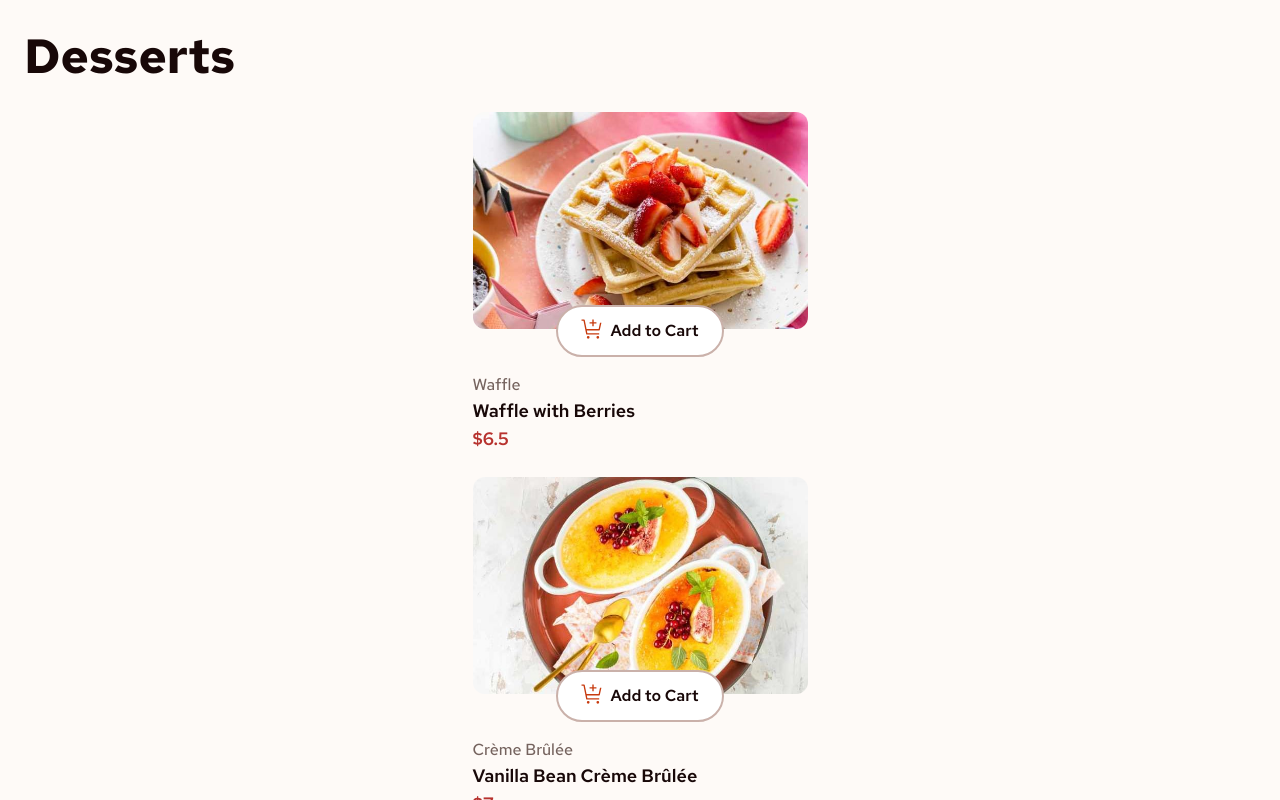
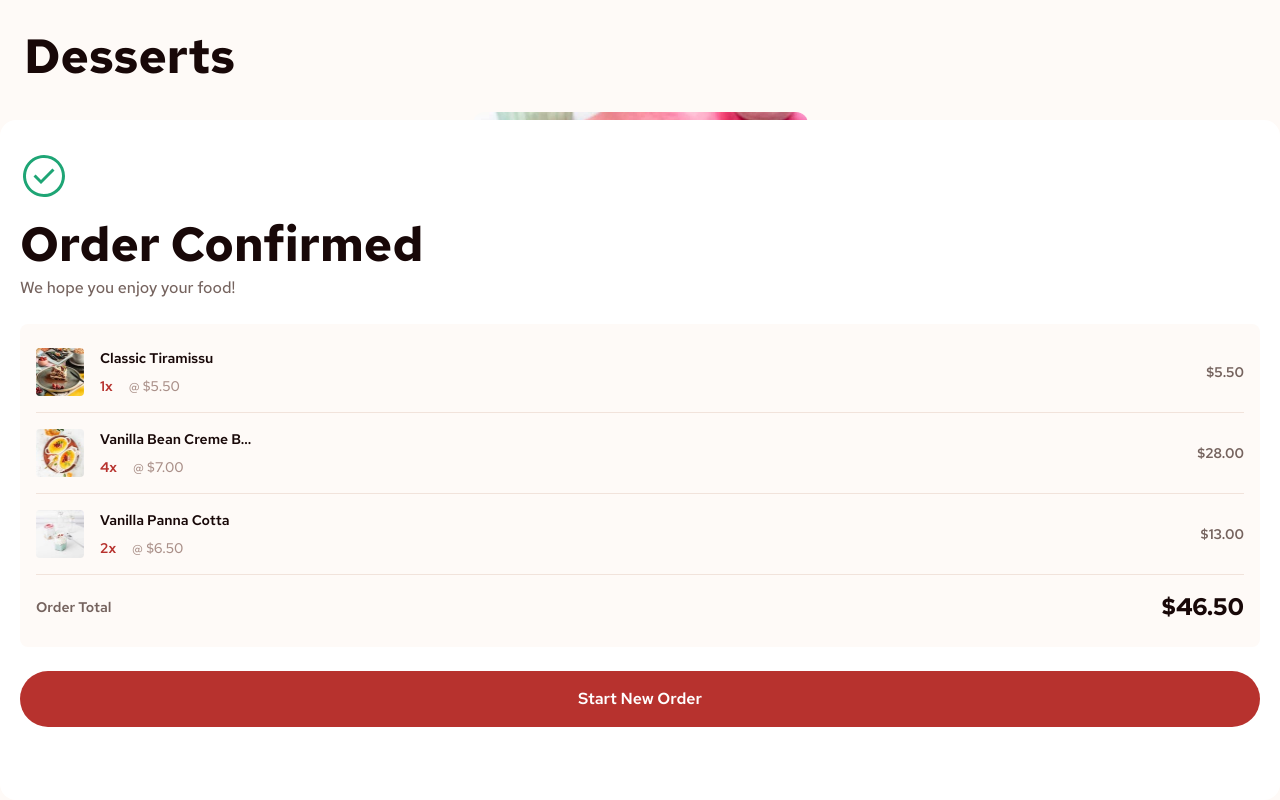
Before and after one commit to Abaljerind/product-list-with-card, a React (Vite) app: page / in a window 1280 px wide. Shown: the top 800 px of the page. Built offline with nearby package versions, Linux system fonts and the light colour scheme.

Commit message:
Create order confirmation UI with static data
Create top section, consist of tag img, h1 and small
Create list of foods section with 3 data food, total price and button

```diff
--- a/src/App.jsx
+++ b/src/App.jsx
@@ -6,6 +6,10 @@ import plus from "/images/icon-increment-quantity.svg";
 import minus from "/images/icon-decrement-quantity.svg";
 import iconRemove from "/images/icon-remove-item.svg";
 import iconCarbon from "/images/icon-carbon-neutral.svg";
+import orderSuccess from "/images/icon-order-confirmed.svg";
+import tiramisu from "/images/image-tiramisu-thumbnail.jpg";
+import vanillaBean from "/images/image-creme-brulee-thumbnail.jpg";
+import vanillaPanna from "/images/image-panna-cotta-thumbnail.jpg";
 
 document.body.style.backgroundColor = "rgb(254, 250, 247)";
 function App() {
@@ -213,6 +217,83 @@ function App() {
           </div>
         </div>
       )}
+
+      <div className="font-red-hat fixed bottom-0 z-[999] flex h-full max-h-[85vh] w-full flex-col items-start overflow-y-scroll rounded-2xl bg-white px-5 py-8">
+        <img src={orderSuccess} alt="icon order confirmation" />
+        <h1 className="mt-4 text-5xl leading-14 font-bold text-rose-900">
+          Order Confirmed
+        </h1>
+        <small className="mt-1 text-[16px] font-medium text-rose-500">
+          We hope you enjoy your food!
+        </small>
+
+        <div className="my-6 w-full rounded-lg bg-rose-50 px-4 py-6">
+          <div className="mb-4 flex w-full items-center border-b border-rose-100 pb-4">
+            <img
+              src={tiramisu}
+              alt="classic tiramisu"
+              className="h-12 w-12 rounded-sm"
+            />
+            <div className="ml-4 flex flex-col">
+              <p className="text-sm font-semibold text-rose-900">
+                Classic Tiramissu
+              </p>
+              <small className="mt-2 text-sm">
+                <span className="text-reds font-semibold">1x</span>
+                <span className="ml-4 font-medium text-rose-400">@ $5.50</span>
+              </small>
+            </div>
+            <p className="ml-auto text-sm font-semibold text-rose-500">$5.50</p>
+          </div>
+          <div className="mb-4 flex w-full items-center border-b border-rose-100 pb-4">
+            <img
+              src={vanillaBean}
+              alt="vanilla bean creme"
+              className="h-12 w-12 rounded-sm"
+            />
+            <div className="ml-4 flex flex-col">
+              <p className="text-sm font-semibold text-rose-900">
+                Vanilla Bean Creme B...
+              </p>
+              <small className="mt-2 text-sm">
+                <span className="text-reds font-semibold">4x</span>
+                <span className="ml-4 font-medium text-rose-400">@ $7.00</span>
+              </small>
+            </div>
+            <p className="ml-auto text-sm font-semibold text-rose-500">
+              $28.00
+            </p>
+          </div>
+          <div className="mb-4 flex w-full items-center border-b border-rose-100 pb-4">
+            <img
+              src={vanillaPanna}
+              alt="vanilla panna"
+              className="h-12 w-12 rounded-sm"
+            />
+            <div className="ml-4 flex flex-col">
+              <p className="text-sm font-semibold text-rose-900">
+                Vanilla Panna Cotta
+              </p>
+              <small className="mt-2 text-sm">
+                <span className="text-reds font-semibold">2x</span>
+                <span className="ml-4 font-medium text-rose-400">@ $6.50</span>
+              </small>
+            </div>
+            <p className="ml-auto text-sm font-semibold text-rose-500">
+              $13.00
+            </p>
+          </div>
+
+          <div className="mx-auto flex items-center justify-between">
+            <p className="text-sm font-semibold text-rose-500">Order Total</p>
+            <p className="text-2xl font-bold text-rose-900">$46.50</p>
+          </div>
+        </div>
+
+        <button className="bg-reds mx-auto mb-6 w-full rounded-full py-4 font-semibold text-white">
+          Start New Order
+        </button>
+      </div>
     </>
   );
 }
```
